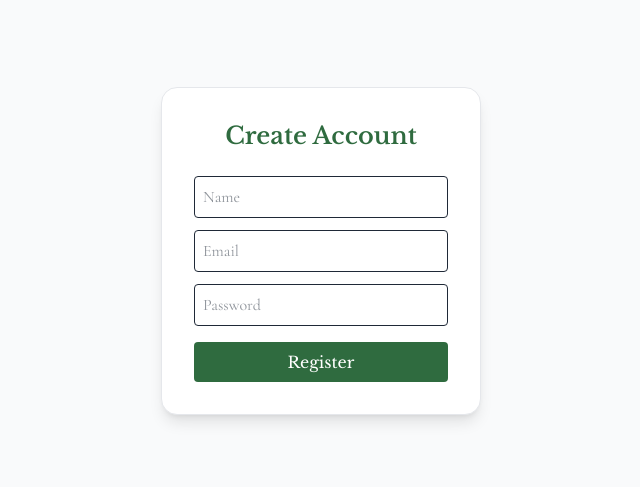
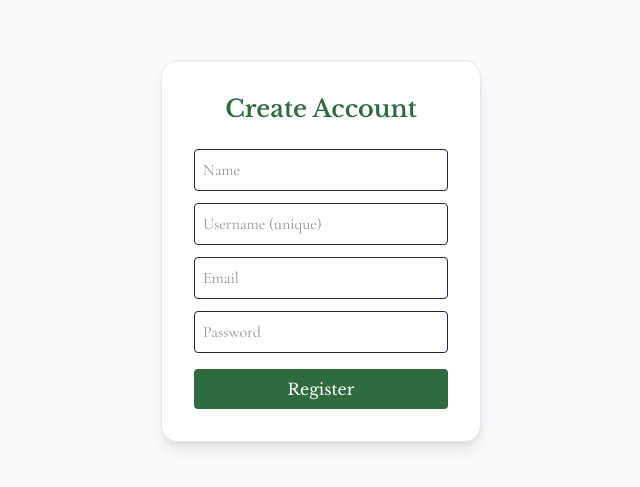
Before and after one commit to harivishvanath7/Dev_Connect, a React (Vite) app in the folder client/: page /register in a window 1280 px wide. Shown: the part 149-636 px from the top of the page, without its empty margins (319-959 px from the left). Built offline with nearby package versions, Linux system fonts and the light colour scheme.

Commit message:
feat(fields): Added Fields for username.

```diff
--- a/client/src/pages/auth/Register.jsx
+++ b/client/src/pages/auth/Register.jsx
@@ -5,6 +5,7 @@ import { useNavigate } from "react-router-dom";
 function Register() {
   const [form, setForm] = useState({
     name: "",
+    username: "",
     email: "",
     password: "",
   });
@@ -45,6 +46,13 @@ function Register() {
         />
 
         <input
+          name="username"
+          placeholder="Username (unique)"
+          onChange={handleChange}
+          className="w-full mb-3 p-2 border rounded focus:outline-none focus:ring-2 focus:ring-(--color-secondary)"
+        />
+
+        <input
           name="email"
           placeholder="Email"
           onChange={handleChange}
```
